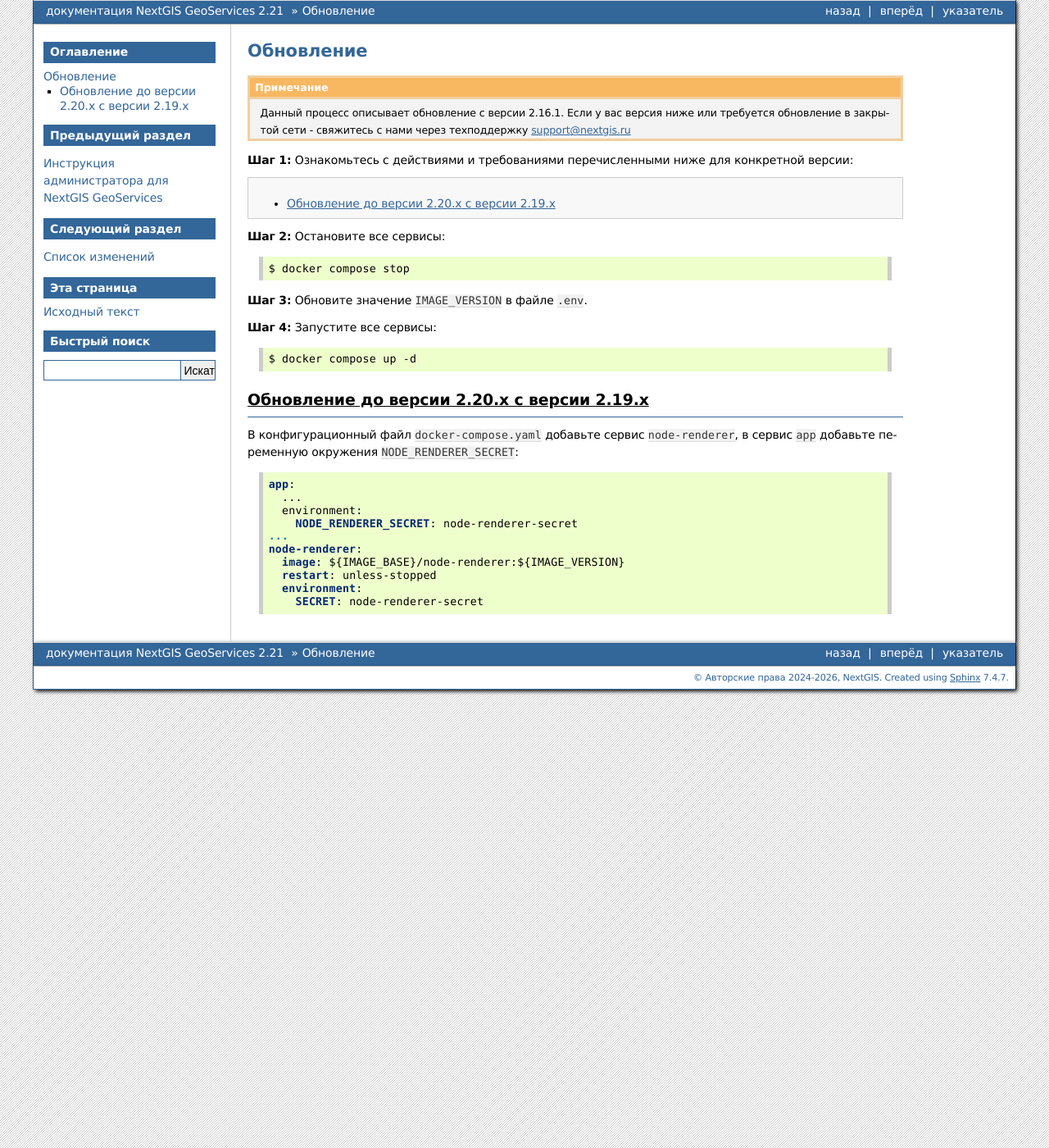
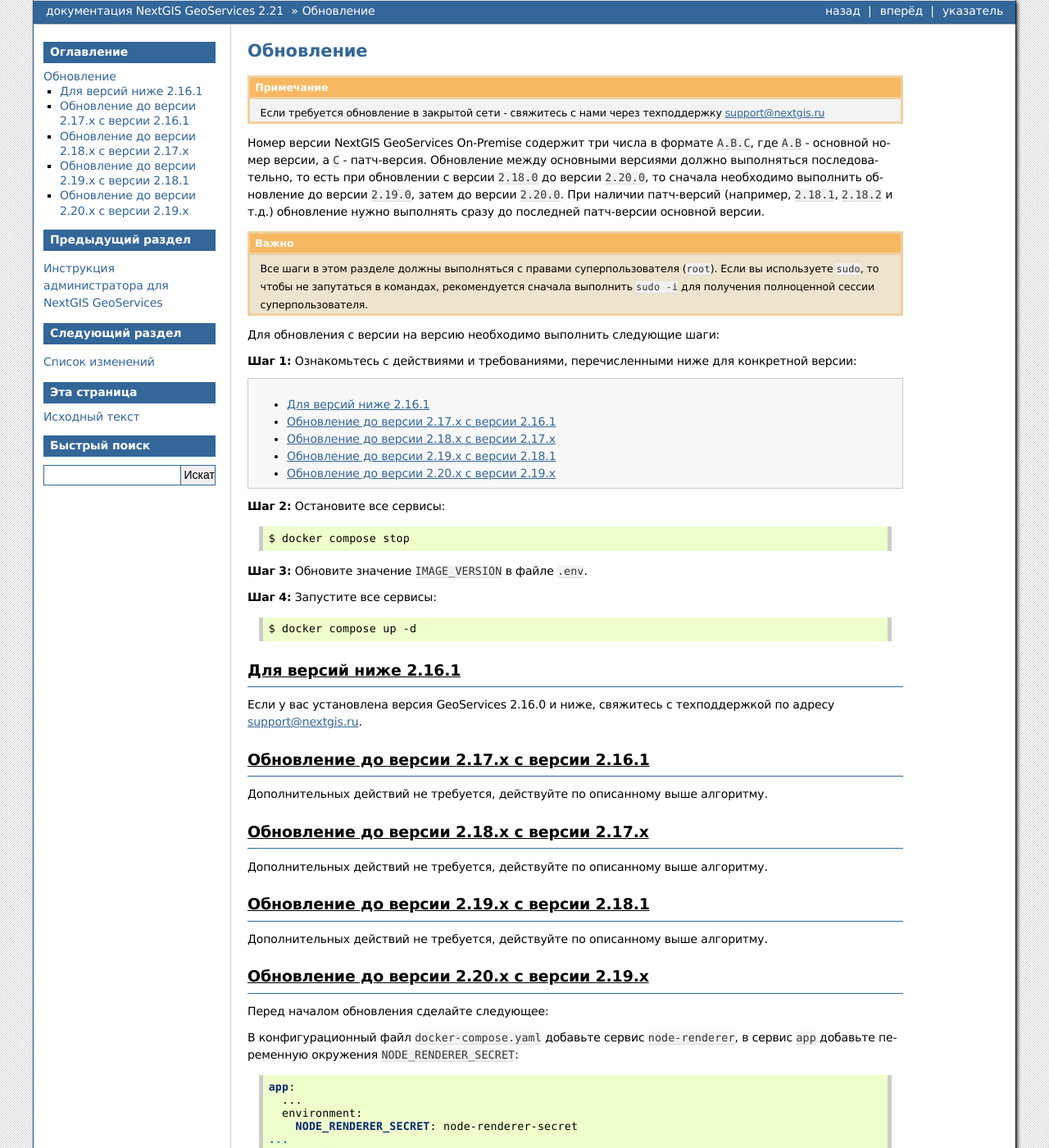
Before and after one commit to nextgis/docs_geoserv_prem, a Sphinx documentation site: the page built from source/upgrade.rst, in a window 1280 px wide and 1400 px high. Shown: the whole window at 82% size. Built offline with Sphinx 7.4.7, drawn with Linux system fonts in a browser that asks for light colours; formulas are drawn with MathJax 3; some of the changed text lies outside the part shown.

Commit message:
add details for upgrade.rst

```diff
--- a/source/upgrade.rst
+++ b/source/upgrade.rst
@@ -3,12 +3,17 @@
 Обновление
 ==========
 
-.. note::
 
-	Данный процесс описывает обновление с версии 2.16.1. Если у вас версия ниже или требуется обновление в закрытой сети - свяжитесь с нами через техподдержку support@nextgis.ru
+.. note:: Если требуется обновление в закрытой сети - свяжитесь с нами через техподдержку support@nextgis.ru
 
+Номер версии NextGIS GeoServices On-Premise содержит три числа в формате ``A.B.C``, где ``A.B`` - основной номер версии, а ``C`` - патч-версия.
+Обновление между основными версиями должно выполняться последовательно, то есть при обновлении с версии ``2.18.0`` до версии ``2.20.0``, то сначала необходимо выполнить обновление до версии ``2.19.0``, затем до версии ``2.20.0``. При наличии патч-версий (например, ``2.18.1``, ``2.18.2`` и т.д.) обновление нужно выполнять сразу до последней патч-версии основной версии.
 
-**Шаг 1:** Ознакомьтесь с действиями и требованиями перечисленными ниже для конкретной версии:
+.. important:: Все шаги в этом разделе должны выполняться с правами суперпользователя (``root``). Если вы используете ``sudo``, то чтобы не запутаться в командах, рекомендуется сначала выполнить ``sudo -i`` для получения полноценной сессии суперпользователя.
+
+Для обновления с версии на версию необходимо выполнить следующие шаги:
+
+**Шаг 1:** Ознакомьтесь с действиями и требованиями, перечисленными ниже для конкретной версии:
 
 .. contents::
    :local:
@@ -29,8 +34,30 @@
 
   $ docker compose up -d
 
+Для версий ниже 2.16.1
+----------------------
+
+Если у вас установлена версия GeoServices 2.16.0 и ниже, свяжитесь с техподдержкой по адресу support@nextgis.ru.
+
+Обновление до версии 2.17.x с версии 2.16.1
+-------------------------------------------
+
+Дополнительных действий не требуется, действуйте по описанному выше алгоритму.
+
+Обновление до версии 2.18.x с версии 2.17.x
+-------------------------------------------
+
+Дополнительных действий не требуется, действуйте по описанному выше алгоритму.
+
+Обновление до версии 2.19.x с версии 2.18.1
+-------------------------------------------
+
+Дополнительных действий не требуется, действуйте по описанному выше алгоритму.
+
 Обновление до версии 2.20.x с версии 2.19.x
 -------------------------------------------
+
+Перед началом обновления сделайте следующее:
 
 В конфигурационный файл ``docker-compose.yaml`` добавьте сервис ``node-renderer``, в сервис ``app`` добавьте переменную окружения ``NODE_RENDERER_SECRET``:
 
@@ -46,3 +73,5 @@
     restart: unless-stopped
     environment:
       SECRET: node-renderer-secret
+
+После этого приступайте к обновлению по описанным выше шагам.
```
